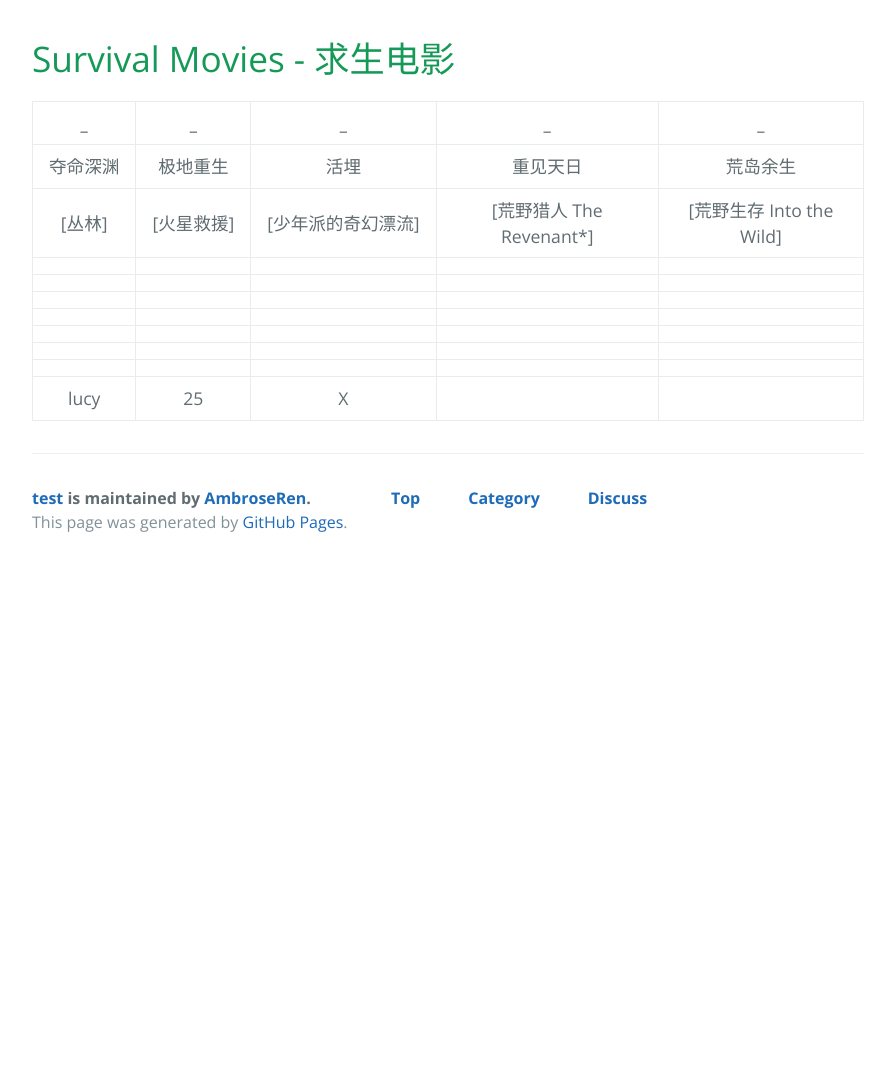
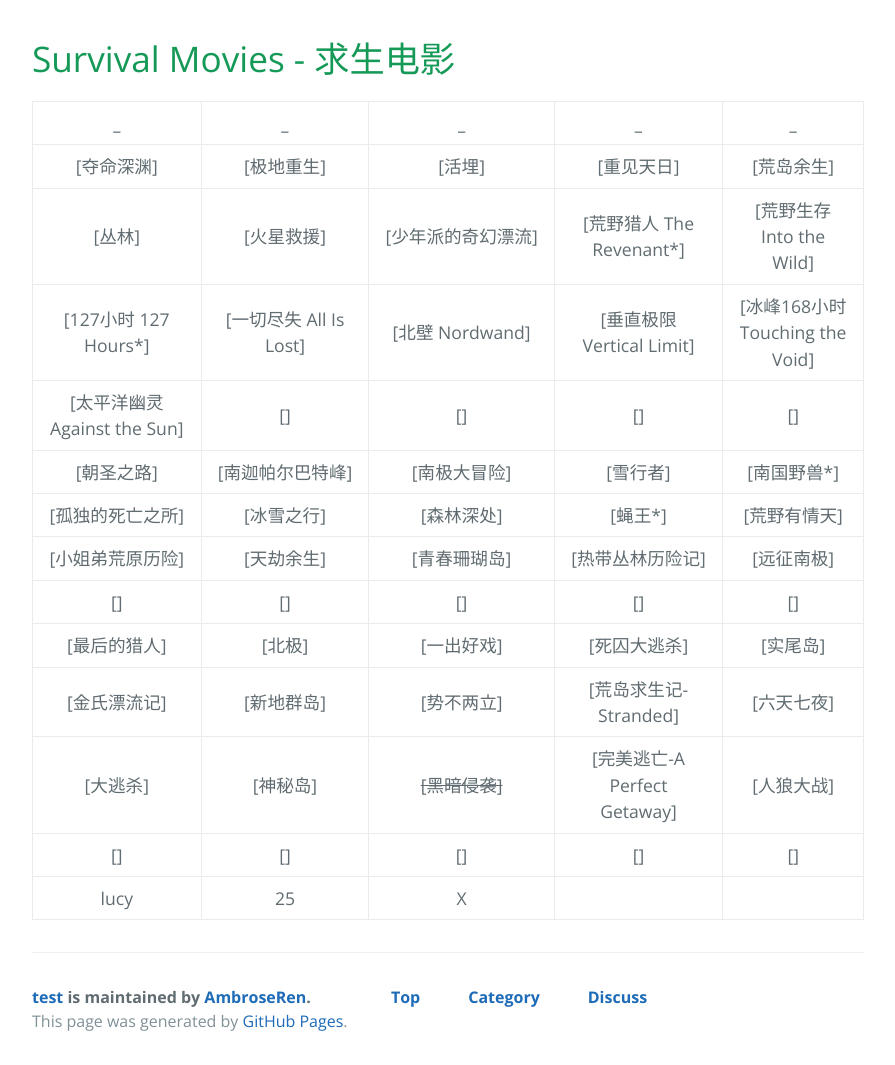
Before and after one commit to AmbroseRen/test, a Jekyll site: the page built from Art/Movies/SurvivalMovies.md, in a window 1280 px wide. Shown: the whole page, without its empty margins (192-1087 px from the left). Built offline with Jekyll 4.4.1, drawn with Linux system fonts in a browser that asks for light colours; our own code applies the rules of GitHub Pages for plain Markdown files; the repository's description, which GitHub fills in, is left out; before the commit the page ends 900 px from its top, so only the background shows below that.

Commit message:
Update SurvivalMovies.md

```diff
--- a/Art/Movies/SurvivalMovies.md
+++ b/Art/Movies/SurvivalMovies.md
@@ -2,13 +2,16 @@
 
 | _ | _ | _ | _ | _ |
 |:---:|:---:|:---:|:---:|:---:|
-| 夺命深渊 | 极地重生 | 活埋 | 重见天日 | 荒岛余生 |
+| [夺命深渊] | [极地重生] | [活埋] | [重见天日] | [荒岛余生] |
 | [丛林] | [火星救援] | [少年派的奇幻漂流] | [荒野猎人 The Revenant*] | [荒野生存 Into the Wild] |
-| []() | []() | []() | []() | []() |
-| []() | []() | []() | []() | []() |
-| []() | []() | []() | []() | []() |
-| []() | []() | []() | []() | []() |
-| []() | []() | []() | []() | []() |
-| []() | []() | []() | []() | []() |
-| []() | []() | []() | []() | []() |
+| [127小时 127 Hours*] | [一切尽失 All Is Lost] | [北壁 Nordwand] | [垂直极限 Vertical Limit] | [冰峰168小时 Touching the Void] |
+| [太平洋幽灵 Against the Sun] | [] | [] | [] | [] |
+| [朝圣之路] | [南迦帕尔巴特峰] | [南极大冒险] | [雪行者] | [南国野兽*] |
+| [孤独的死亡之所] | [冰雪之行] | [森林深处] | [蝇王*] | [荒野有情天] |
+| [小姐弟荒原历险] | [天劫余生] | [青春珊瑚岛] | [热带丛林历险记] | [远征南极] |
+| [] | [] | [] | [] | [] |
+| [最后的猎人] | [北极] | [一出好戏] | [死囚大逃杀] | [实尾岛] |
+| [金氏漂流记] | [新地群岛] | [势不两立] | [荒岛求生记-Stranded] | [六天七夜] |
+| [大逃杀] | [神秘岛] | ~~[黑暗侵袭]~~ | [完美逃亡-A Perfect Getaway] | [人狼大战] |
+| [] | [] | [] | [] | [] |
 | lucy | 25 | X |
```
